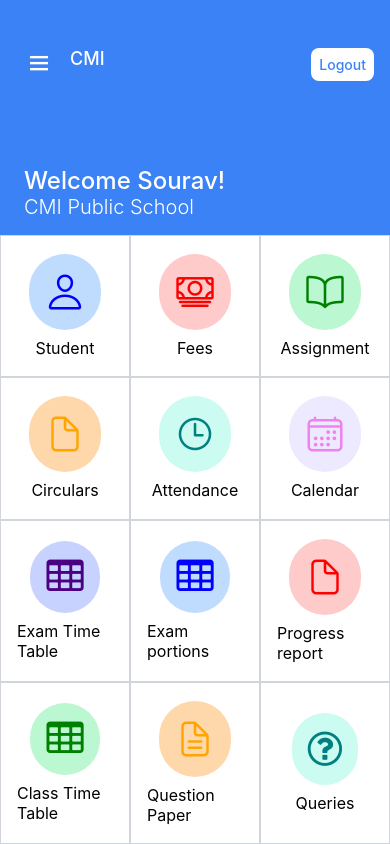
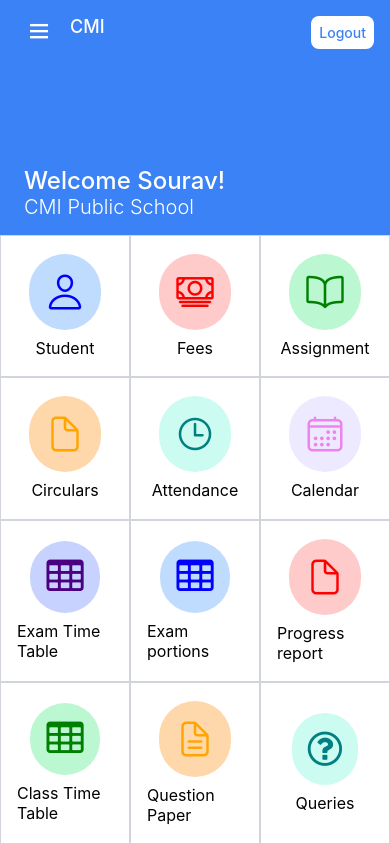
Before and after one commit to Sourav8921/edu-cloud, a React Native app: screen /Home in a window 390 px wide. Built offline with nearby package versions, Linux system fonts and the light colour scheme.

Commit message:
Everything working fine

```diff
--- a/src/screens/HomeScreen.js
+++ b/src/screens/HomeScreen.js
@@ -133,7 +133,6 @@ const styles = StyleSheet.create({
   headerRow: {
     flexDirection: "row",
     justifyContent: "space-between",
-    marginTop: 32,
   },
   headerTitle: {
     color: "white",
```
